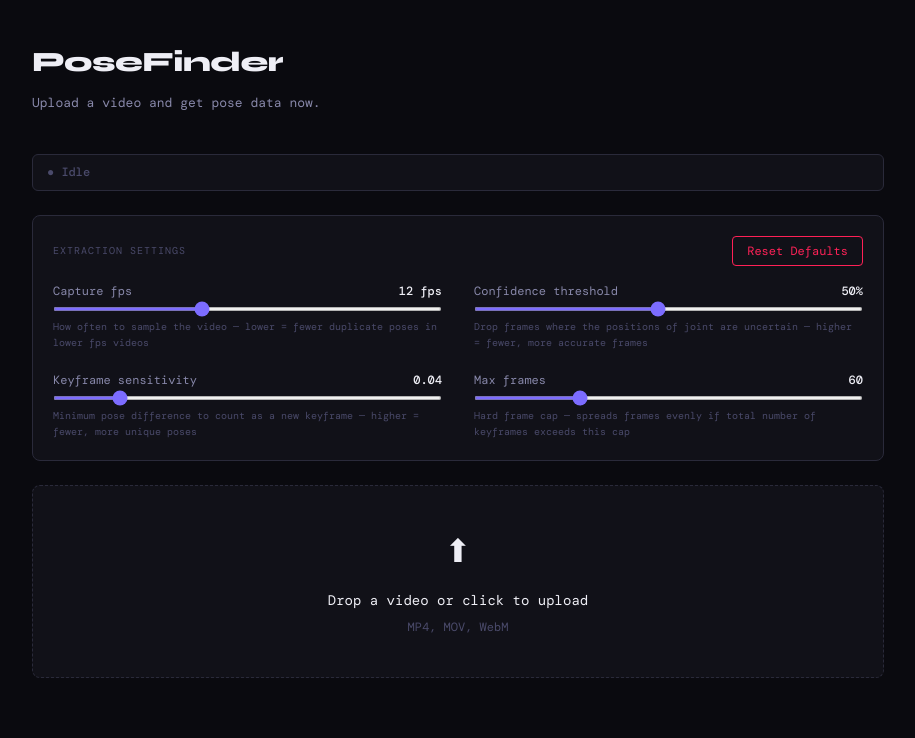
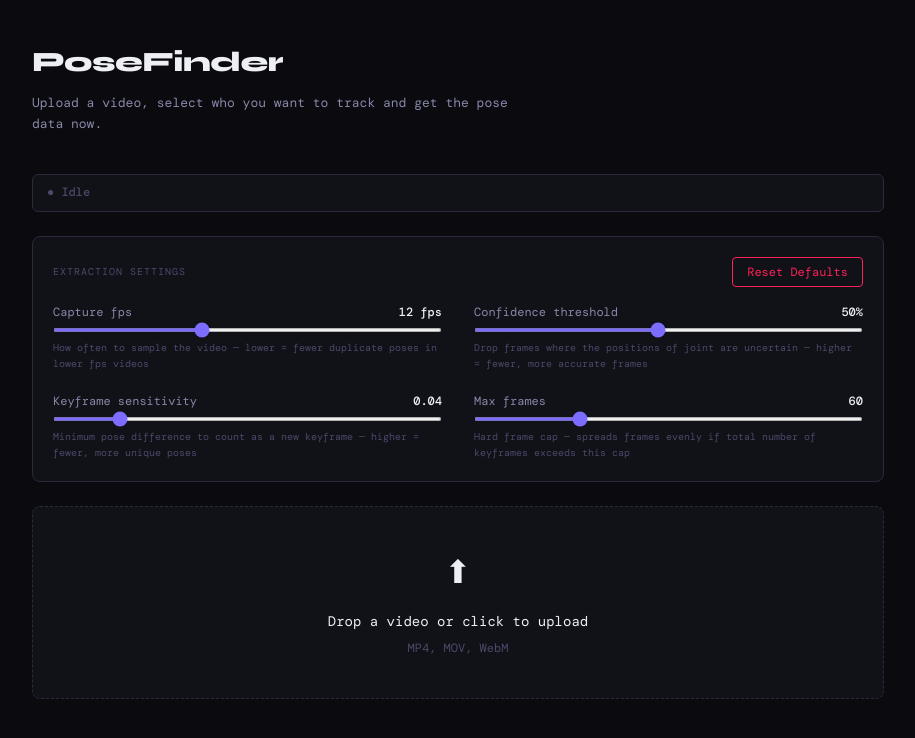
Before and after one commit to Callum-OP/Video-Pose-Finder, a React (Vite) app: page / in a window 1280 px wide. Shown: the top 738 px of the page, without its empty margins (182-1097 px from the left). Built offline with nearby package versions, Linux system fonts and the light colour scheme; a web font is replaced by a local one.

Commit message:
Planning to add multi-tracking, updated header description

```diff
--- a/src/App.jsx
+++ b/src/App.jsx
@@ -91,7 +91,7 @@ export default function App() {
           <h1 className="header__title">PoseFinder</h1>
         </div>
         <p className="header__desc">
-          Upload a video and get pose data now.
+          Upload a video, select who you want to track and get the pose data now.
         </p>
       </div>
 
```
